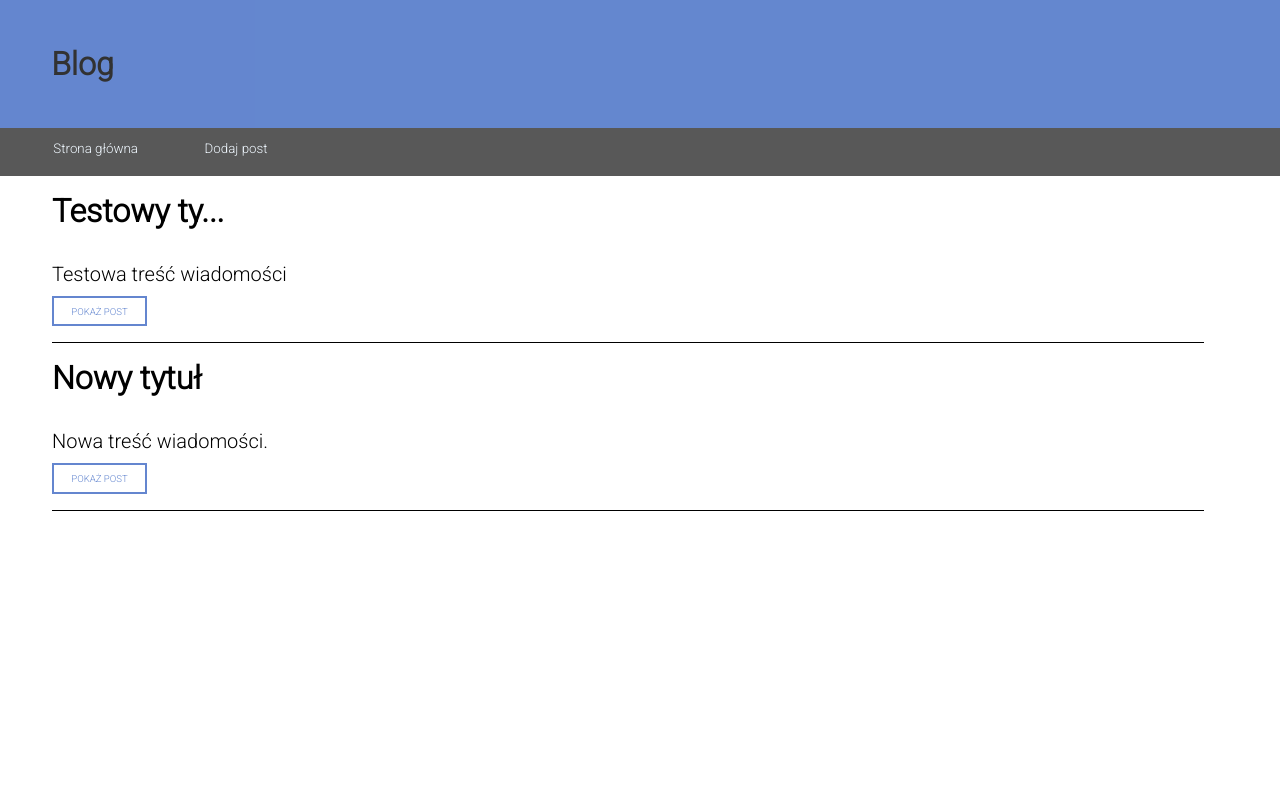
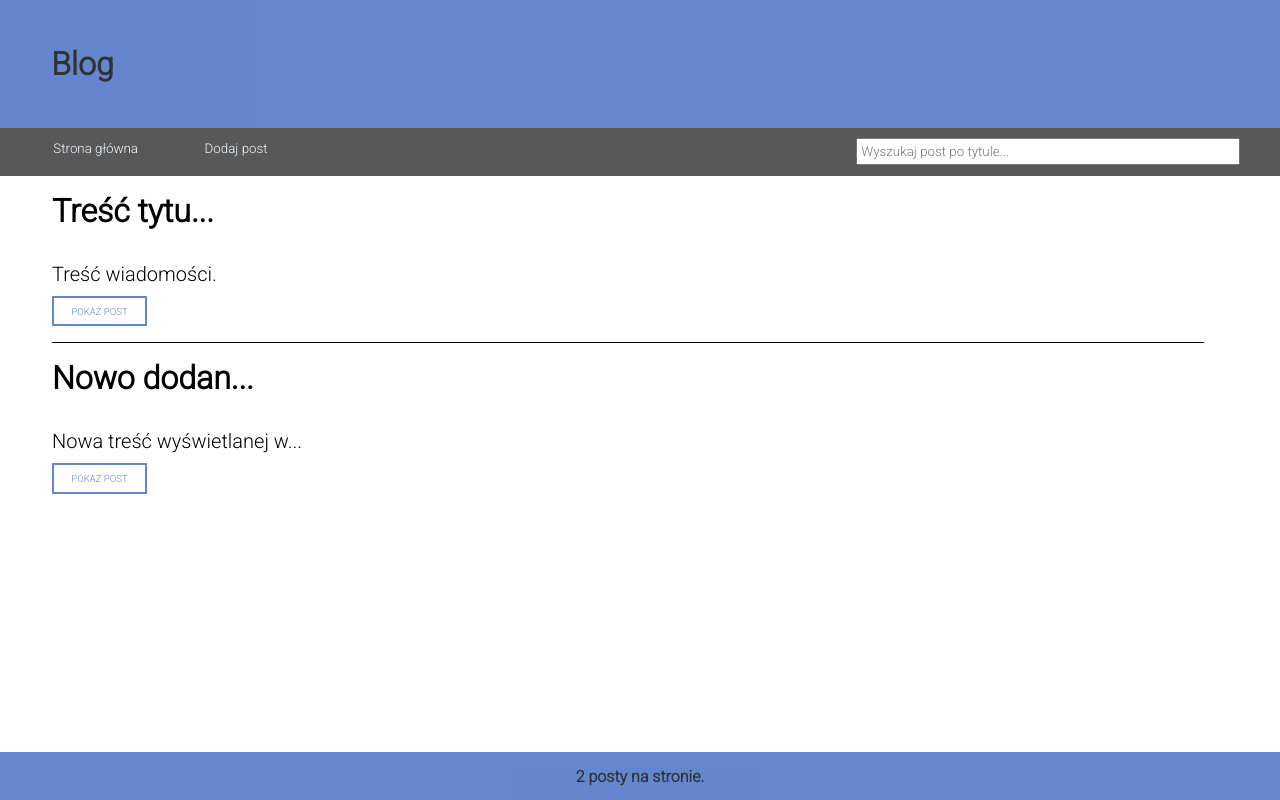
Before and after one commit to michukng/blogreact, a React (Create React App) app: page / in a window 1280 px wide. Built offline with nearby package versions, Linux system fonts and the light colour scheme; data requests are answered from the project's data file.

Commit message:
finished

```diff
--- a/data/db.json
+++ b/data/db.json
@@ -1,14 +1,14 @@
 {
   "posts": [
     {
-      "id": 5,
-      "postTitle": "Testowy tytuł",
-      "postBody": "Testowa treść wiadomości"
+      "id": 1,
+      "postTitle": "Treść tytułu",
+      "postBody": "Treść wiadomości."
     },
     {
-      "id": 6,
-      "postTitle": "Nowy tytuł",
-      "postBody": "Nowa treść wiadomości."
+      "id": 2,
+      "postTitle": "Nowo dodany post",
+      "postBody": "Nowa treść wyświetlanej wiadomości."
     }
   ]
 }
--- a/package.json
+++ b/package.json
@@ -9,6 +9,7 @@
     "axios": "^1.3.6",
     "react": "^18.2.0",
     "react-dom": "^18.2.0",
+    "react-icons": "^4.8.0",
     "react-router-dom": "^6.10.0",
     "react-scripts": "5.0.1",
     "web-vitals": "^2.1.4"
--- a/src/App.js
+++ b/src/App.js
@@ -7,6 +7,8 @@ import Home from './Home';
 import PostPage from './PostPage';
 import AddPost from './AddPost';
 import EditPost from './EditPost';
+import Missing from './Missing';
+import Footer from './Footer';
 
 function App() {
   return (
@@ -19,7 +21,9 @@ function App() {
           <Route path="/dodaj-post" element={<AddPost />} />
           <Route path="/edytuj-post/:id" element={<EditPost />} />
           <Route path="/posts/:id" element={<PostPage />} />
+          <Route path="/*" element={<Missing />} />
         </Routes>
+        <Footer />
       </DataProvider>
     </div>
   );
--- a/src/Context/DataContext.js
+++ b/src/Context/DataContext.js
@@ -14,6 +14,8 @@ export const DataProvider = ({ children }) => {
     const [editBody, setEditBody] = useState("");
     const [emptyTitle, setEmptyTitle] = useState("empty-title-disabled");
     const [emptyBody, setEmptyBody] = useState("empty-body-disabled");
+    const [searchPost, setSearchPost ] = useState("");
+    const [searchResult, setSearchResult] = useState([]);
     const navigate = useNavigate();
 
     const { data } = useAxiosFetch('http://localhost:3500/posts');
@@ -30,7 +32,9 @@ export const DataProvider = ({ children }) => {
             emptyTitle, setEmptyTitle,
             emptyBody, setEmptyBody,
             editTitle, setEditTitle,
-            editBody, setEditBody
+            editBody, setEditBody,
+            searchPost, setSearchPost,
+            searchResult, setSearchResult
         }}>
             {children}
             </DataContext.Provider>
--- /dev/null
+++ b/src/Footer.js
@@ -0,0 +1,14 @@
+import { useContext } from "react";
+import DataContext from "./Context/DataContext";
+
+const Footer = () => {
+    const { posts } = useContext(DataContext);
+    console.log(posts.length)
+  return (
+    <footer>
+      <p>{posts.length} {posts.length === 1 ? "post" : (posts.length > 1 && posts.length < 5) ? "posty" : "postów"} na stronie.</p>
+    </footer>
+  )
+}
+
+export default Footer
--- a/src/Home.js
+++ b/src/Home.js
@@ -1,14 +1,19 @@
-import { useContext } from 'react';
+import { useContext, useEffect } from 'react';
 import DataContext from './Context/DataContext';
-
+import { Link } from 'react-router-dom';
 
 const Home = () => {
-  const { posts, navigate } = useContext(DataContext);
+  const { posts, searchResult, setSearchResult, navigate } = useContext(DataContext);
+
+  useEffect(() => {
+    setSearchResult(posts);
+  }, [posts]);
 
   return (
     <main className="Home">
+      {posts.length > 0 &&
       <ul>
-        {posts.map((post) =>
+        {searchResult.map((post) =>
           <li key={post.id}>
             <h2 className='post-title'>{post.postTitle.length <= 10 ? post.postTitle : `${post.postTitle.slice(0,10)}...`}</h2>
             <p className='post-body'>{post.postBody.length <= 25 ? post.postBody : `${post.postBody.slice(0,25)}...`}</p>
@@ -17,7 +22,8 @@ const Home = () => {
             onClick={() => navigate(`/posts/${post.id}`)}>Pokaż post</button>
           </li>
         )}
-      </ul>
+      </ul>}
+      {posts.length === 0 && <p className='missing-posts'>Brak postów! <Link to='/dodaj-post'>Dodaj post!</Link></p>}
     </main>
   )
 }
--- /dev/null
+++ b/src/Missing.js
@@ -0,0 +1,11 @@
+import { Link } from "react-router-dom";
+
+const Missing = () => {
+  return (
+    <main className="Home">
+      <p className="missing-posts">Nic tutaj nie ma! <Link to='/'>Strona główna.</Link></p>
+    </main>
+  )
+}
+
+export default Missing
--- a/src/Nav.js
+++ b/src/Nav.js
@@ -1,7 +1,15 @@
-import { useNavigate } from 'react-router-dom';
+import { useContext, useEffect } from 'react';
+import DataContext from './Context/DataContext';
 
 const Nav = () => {
-    const navigate = useNavigate();
+    const { navigate, posts, searchPost, setSearchPost, searchResult, setSearchResult } = useContext(DataContext);
+
+    useEffect(() => {
+      const filteredResults = posts.filter(post =>
+        post.postTitle.toLowerCase().includes(searchPost.toLowerCase())
+      );
+      setSearchResult(filteredResults);
+    }, [posts, searchPost, setSearchResult]);
 
   return (
     <nav>
@@ -11,6 +19,12 @@ const Nav = () => {
       <button onClick={() => navigate('/dodaj-post')}>
         Dodaj post
       </button>
+      <input
+        type="text"
+        placeholder='Wyszukaj post po tytule...'
+        value={searchPost}
+        onChange={(e) => setSearchPost(e.target.value)}
+      />
     </nav>
   )
 }
--- a/src/PostPage.js
+++ b/src/PostPage.js
@@ -1,4 +1,4 @@
-import { useParams } from "react-router-dom";
+import { useParams, Link } from "react-router-dom";
 import DataContext from "./Context/DataContext";
 import { useContext } from "react";
 import api from './api/posts';
@@ -34,7 +34,7 @@ return (
             onClick={() => handleDelete(post.id)}
             >Usuń Post</button>
             </div></>}
-
+        {!post && <p>Nie ma takiego postu! <Link to='/dodaj-post'>Dodaj post.</Link></p>}
     </main>
   )
 }
--- a/src/index.css
+++ b/src/index.css
@@ -46,13 +46,22 @@ nav > button {
   margin-left: 3em;
 }
 
+nav > input {
+  float: right;
+  height: 2em;
+  width: 30vw;
+  margin-top: 0.75em;
+  margin-right: 3em;
+  padding: 0.25em;
+}
+
 /* HOME */
 
 .Home {
   display: flex;
   justify-content: flex-start;
   align-items: flex-start;
-  min-height: calc(100vh - 11rem);
+  min-height: calc(100vh - 11rem - 3em);
 }
 
 .Home > ul {
@@ -66,6 +75,10 @@ li {
   border-bottom: 1px solid black;
   padding-bottom: 1em;
   width: 90vw;
+}
+
+li:last-child {
+  border: none;
 }
 
 .post-title {
@@ -156,9 +169,16 @@ li {
   color: #111;
 }
 
+.missing-posts {
+  margin-left: 3.25em;
+  margin-right: 3.25em;
+  margin-top: 1em;
+}
+
 /* POSTPAGE */
 
 .post-page {
+  min-height: calc(100vh - 11rem - 4em);
   display: flex;
   justify-content: flex-start;
   align-items: flex-start;
@@ -166,7 +186,6 @@ li {
   margin-left: 3.25em;
   margin-right: 3.25em;
   margin-top: 1em;
-  border-bottom: 1px solid black;
   padding-bottom: 1em;
   width: 90vw;
 }
@@ -216,3 +235,15 @@ li {
 .empty-body-disabled, .empty-title-disabled {
   display: none;
 }
+
+/* FOOTER */
+
+footer {
+  background-color: rgb(62, 105, 196);
+  opacity: 0.8;
+  height: 3em;
+  display: grid;
+  place-items: center;
+  color: black;
+  font-weight: 600;
+}
```
Also changed, not shown: 2 other files (tests, documents, lock files or other folders).
